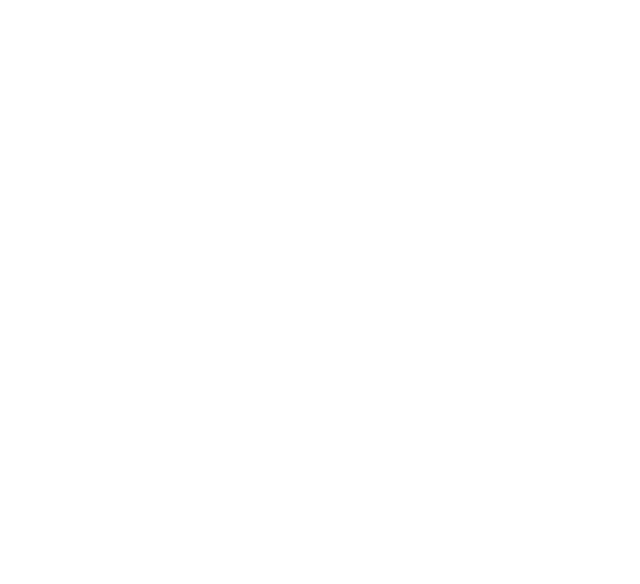
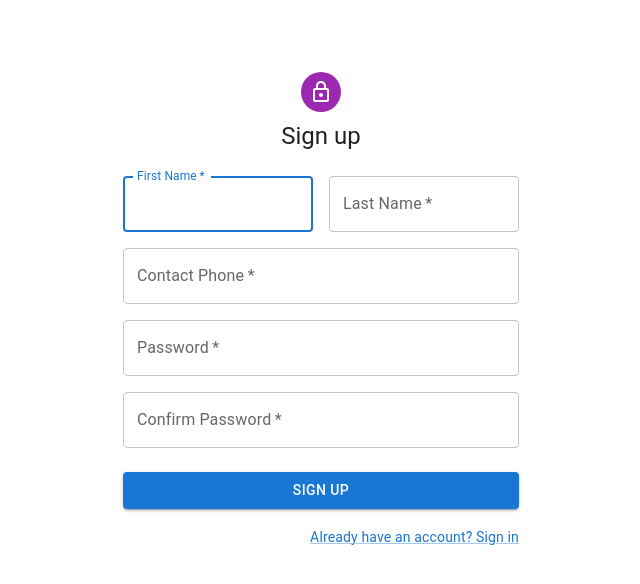
Before and after one commit to el-shes/grooming_store_fe, a React (Create React App) app: page /sign-up in a window 1280 px wide. Before the commit this address had no page. Shown: the top 584 px of the page, without its empty margins (319-959 px from the left). Built offline with nearby package versions, Linux system fonts and the light colour scheme.

Commit message:
Fixed breed error handling, Added SignUp logic

```diff
--- a/src/App.js
+++ b/src/App.js
@@ -9,6 +9,7 @@ import AdminNavBar from "./components/Common/AdminNavBar";
 import SignIn from "./components/Login/SignIn";
 import HomePage from "./components/Common/HomePage";
 import Cookies from 'js-cookie';
+import SignUp from "./components/Login/SignUp";
 
 export const SERVER = axios.create({
   baseURL: "http://127.0.0.1:5000",
@@ -47,6 +48,7 @@ const App = () => {
     <BrowserRouter>
       <UserRoleContext.Provider value={{role, setRole}}>
         <Routes>
+          <Route path='/sign-up' element={<SignUp/>}/>
           <Route path="/login" element={<SignIn/>}/>
         </Routes>
         {role === "ADMIN" && (
--- a/src/components/Breed/EditBreedModal.jsx
+++ b/src/components/Breed/EditBreedModal.jsx
@@ -5,7 +5,6 @@ import Modal from '@mui/material/Modal';
 import CardMedia from "@mui/material/CardMedia";
 import Button from "@mui/material/Button";
 import TextField from '@mui/material/TextField';
-import {SERVER} from "../../App";
 import {Stack} from "@mui/material";
 import {modalStyle} from "../Common/styles";
 import {useEffect} from "react";
@@ -38,6 +37,16 @@ export default function EditBreedModal(props) {
   const [fur_coefficient, setFurCoefficient] = React.useState(props.breed.fur_coefficient);
   const [size_coefficient, setSizeCoefficient] = React.useState(props.breed.size_coefficient);
 
+  useEffect(() => {
+    const breed_regex = /^[A-Za-z ]+$/;
+    if(!name.match(breed_regex)) {
+      props.errors["name"] = "Invalid input";
+    }
+    else {
+      delete props.errors["name"];
+    }
+  },[name])
+
   const handleSubmit = async (e) => {
     e.preventDefault();
     const breed = {
@@ -47,15 +56,6 @@ export default function EditBreedModal(props) {
     await props.updateBreed(id, breed, props.handleClose);
   };
 
-  useEffect(() => {
-    const breed_regex = /^[A-Za-z ]+$/;
-    if(!name.match(breed_regex)) {
-      props.errors["name"] = "Invalid input";
-    }
-    else {
-      delete props.errors["name"];
-    }
-  },[name])
 
   return (
     <Modal
@@ -78,9 +78,11 @@ export default function EditBreedModal(props) {
         <form onSubmit={handleSubmit} encType={"application/json"}>
           <Stack spacing={2}>
             <TextField
+              error={props.errors.hasOwnProperty("name")}
               id="outlined-multiline-flexible-name"
               label="Name"
               multiline
+              helperText={props.errors["name"]}
               maxRows={4}
               value={name}
               onChange={e => setName(e.target.value)}
@@ -106,7 +108,6 @@ export default function EditBreedModal(props) {
             <Button type={"submit"} size="medium" variant={"contained"}>Save</Button>
           </div>
         </form>
-
       </Box>
     </Modal>
   );
--- a/src/components/Login/SignIn.jsx
+++ b/src/components/Login/SignIn.jsx
@@ -106,19 +106,15 @@ export default function SignIn() {
               type="submit"
               fullWidth
               variant="contained"
+              disabled={Object.keys(error).length !== 0}
               sx={{ mt: 3, mb: 2 }}
             >
               Sign In
             </Button>
             <Grid container>
-              <Grid item xs>
-                <Link href="#" variant="body2">
-                  Forgot password?
-                </Link>
-              </Grid>
               <Grid item>
-                <Link href="#" variant="body2">
-                  {"Don't have an account? Sign Up"}
+                <Link href="/sign-up" variant="body2">
+                  Don't have an account? Sign Up
                 </Link>
               </Grid>
             </Grid>
--- a/src/components/Login/SignUp.jsx
+++ b/src/components/Login/SignUp.jsx
@@ -11,30 +11,72 @@ import Typography from '@mui/material/Typography';
 import Container from '@mui/material/Container';
 import { createTheme, ThemeProvider } from '@mui/material/styles';
 import {useNavigate} from "react-router-dom";
-import AddProcedureModal from "./AddProcedureModal";
 import {SERVER} from "../../App";
+import {useEffect, useState} from "react";
 
 
 const theme = createTheme();
 
 export default function SignUp() {
   let navigate = useNavigate();
+  const [error, setError] = useState({});
+  const [first_name, setFirstName] = useState("");
+  const [last_name, setLastName] = useState("");
+  const [phone, setPhone] = useState("");
+  const [password, setPassword] = useState("");
+  const [confirm_password, setConfirmPassword] = useState("");
 
-  const handleSubmit = (event) => {
+  const handleSubmit = async (event) => {
     event.preventDefault();
-    const data = new FormData(event.currentTarget);
-    // eslint-disable-next-line no-console
-    console.log({
-      phone: data.get('phone'),
-      password: data.get('password'),
-    });
+    console.log("call");
+    await createAndLogIn(first_name, last_name, phone, password)
   };
+
+  useEffect(() => {
+    const first_name_regex = /^[A-Za-z\s'-]+$/;
+    if(!first_name.match(first_name_regex)) {
+      error["first_name"] = "Invalid input";
+    }
+    else {
+      delete error["first_name"];
+    }
+  },[first_name])
+
+  useEffect(() => {
+    const last_name_regex = /^[A-Za-z\s'-]+$/;
+    if(!last_name.match(last_name_regex)) {
+      error["last_name"] = "Invalid input";
+    }
+    else {
+      delete error["last_name"];
+    }
+  },[last_name])
+
+  useEffect( () => {
+    const phone_regex = /^[a-z0-9]+$/;
+    if (phone.length !== 10 ||!phone.match(phone_regex)) {
+      error["phone"] = "Must contain numeric symbols and be of length 10"
+    }
+    else {
+      delete error["phone"];
+    }
+  }, [phone])
+
+  useEffect(() => {
+    if (password !== confirm_password) {
+      error["confirm_password"] = "Doesn't match"
+    }
+  }, [password, confirm_password])
+
 
   const createAndLogIn = async (first_name, last_name, phone, password) => {
     await SERVER.post( '/user', JSON.stringify({first_name : first_name, last_name : last_name,
                                                               phone : phone, password : password}))
       .then( res => {
-
+        navigate("../home", { replace: true })
+      }).catch(error_result => {
+        console.log(error_result.response.data)
+        setError(error_result.response.data)
       })
   }
 
@@ -60,59 +102,90 @@ export default function SignUp() {
             <Grid container spacing={2}>
               <Grid item xs={12} sm={6}>
                 <TextField
+                  error={error.hasOwnProperty("first_name")}
                   autoComplete="given-name"
-                  name="firstName"
+                  name="first_name"
                   required
                   fullWidth
-                  id="firstName"
+                  id="first_name"
+                  helperText={error["first_name"]}
+                  value={first_name}
+                  onChange={e => setFirstName(e.target.value)}
                   label="First Name"
                   autoFocus
                 />
               </Grid>
               <Grid item xs={12} sm={6}>
                 <TextField
+                  error={error.hasOwnProperty("last_name")}
                   required
                   fullWidth
-                  id="lastName"
+                  id="last_name"
+                  helperText={error["last_name"]}
                   label="Last Name"
                   name="lastName"
+                  value={last_name}
+                  onChange={e => setLastName(e.target.value)}
                   autoComplete="family-name"
                 />
               </Grid>
               <Grid item xs={12}>
                 <TextField
+                  error={error.hasOwnProperty("phone")}
                   required
                   fullWidth
                   id="phone"
+                  helperText={error["phone"]}
                   label="Contact Phone"
                   name="phone"
+                  value={phone}
+                  onChange={e => setPhone(e.target.value)}
                   autoComplete="phone"
                 />
               </Grid>
               <Grid item xs={12}>
                 <TextField
+                  error={error.hasOwnProperty("password")}
                   required
                   fullWidth
                   name="password"
                   label="Password"
                   type="password"
                   id="password"
+                  helperText={error["password"]}
+                  value={password}
+                  onChange={e => setPassword(e.target.value)}
                   autoComplete="new-password"
                 />
               </Grid>
-
+              <Grid item xs={12}>
+                <TextField
+                  error={error.hasOwnProperty("confirm_password")}
+                  required
+                  fullWidth
+                  name="confirm_password"
+                  label="Confirm Password"
+                  type="password"
+                  id="confirm_password"
+                  value={confirm_password}
+                  onChange={e => setConfirmPassword(e.target.value)}
+                  helperText={error["confirm_password"]}
+                  autoComplete="new-password"
+                />
+              </Grid>
             </Grid>
             <Button
               type="submit"
               fullWidth
               variant="contained"
+              // disabled={Object.keys(error).length !== 0}
               sx={{ mt: 3, mb: 2 }}
             >
               Sign Up
             </Button>
             <Grid container justifyContent="flex-end">
               <Grid item>
-                <Link href="#" variant="body2">
+                <Link href="/login" variant="body2">
                   Already have an account? Sign in
                 </Link>
               </Grid>
--- a/src/components/User/AddUserModal.jsx
+++ b/src/components/User/AddUserModal.jsx
@@ -123,7 +123,6 @@ export default function AddUserModal(props) {
             <Button type={"submit"} size="medium" variant={"contained"}>Save</Button>
           </div>
         </form>
-
       </Box>
     </Modal>
   );
```
